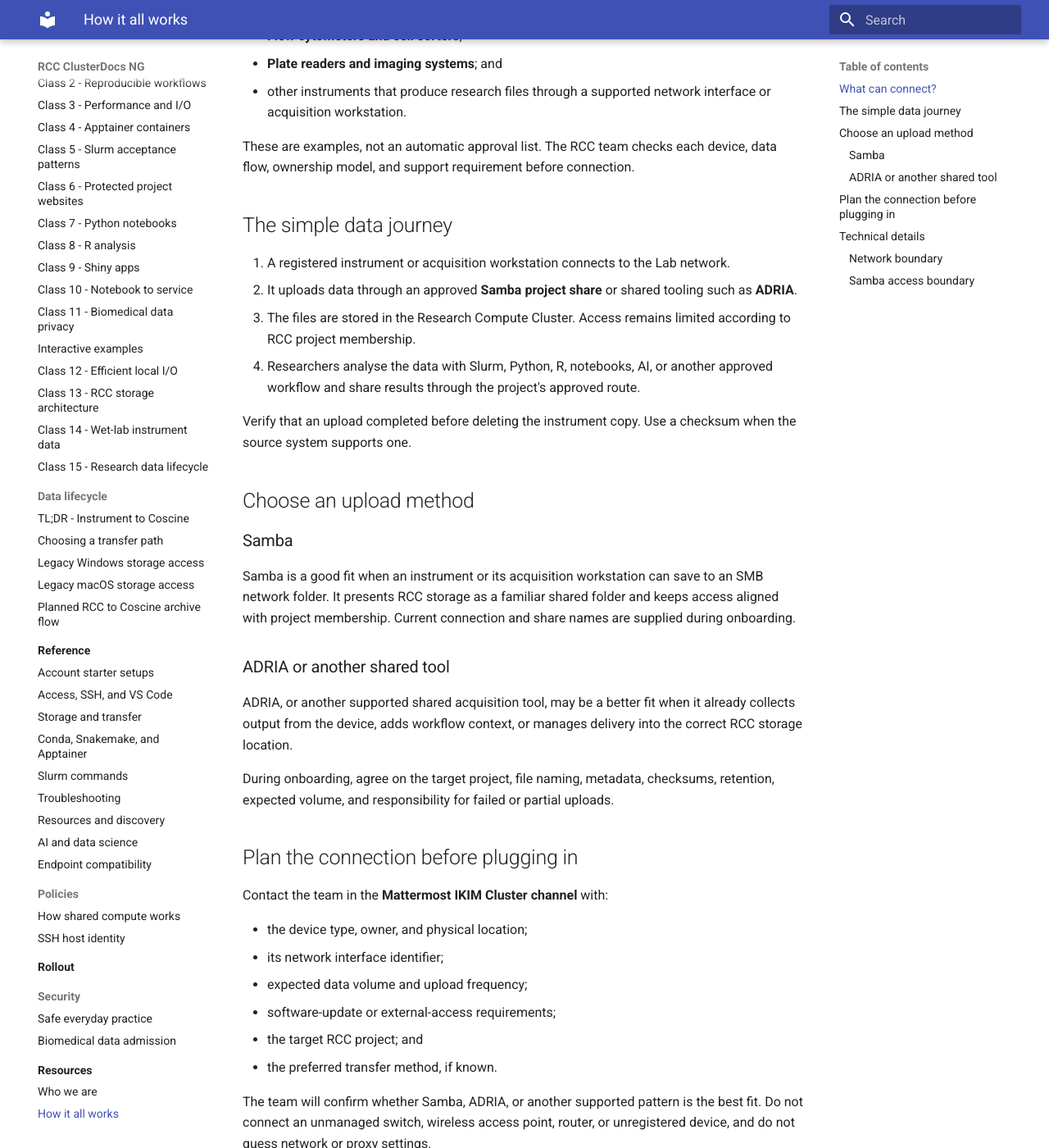
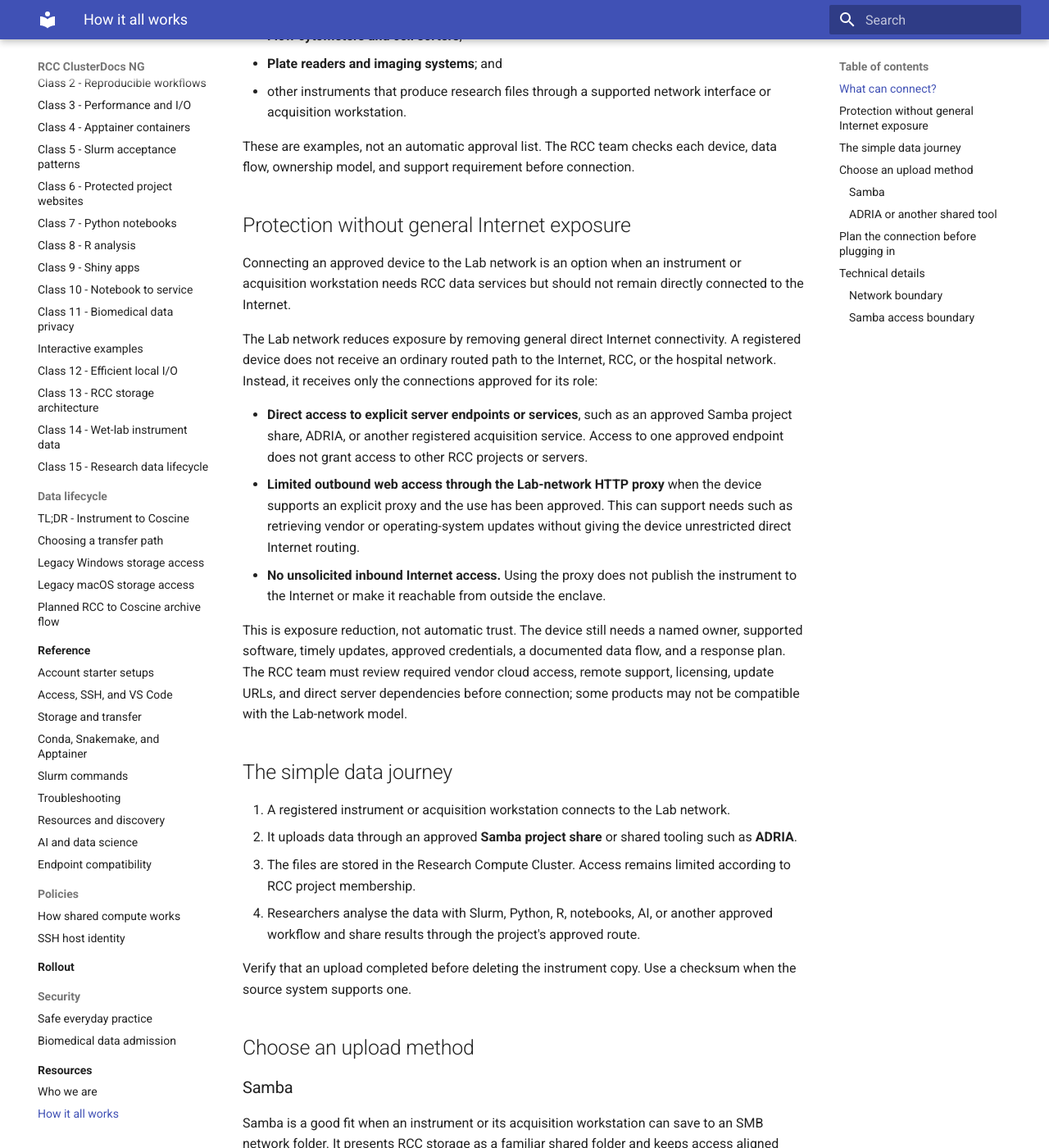
Before and after one commit to IKIM-Essen/ClusterDocs, an MkDocs documentation site: the page built from docs/resources/how-it-all-works.md, in a window 1280 px wide and 1400 px high, scrolled down 774 px. Shown: the whole window at 82% size. Built offline with MkDocs 1.6.1 and Material for MkDocs 9.7.7, drawn with Linux system fonts in a browser that asks for light colours; some of the changed text lies outside the part shown.

Commit message:
Explain protected lab network access

```diff
--- a/docs/resources/how-it-all-works.md
+++ b/docs/resources/how-it-all-works.md
@@ -22,6 +22,36 @@
 
 These are examples, not an automatic approval list. The RCC team checks each
 device, data flow, ownership model, and support requirement before connection.
+
+## Protection without general Internet exposure
+
+Connecting an approved device to the Lab network is an option when an
+instrument or acquisition workstation needs RCC data services but should not
+remain directly connected to the Internet.
+
+The Lab network reduces exposure by removing general direct Internet
+connectivity. A registered device does not receive an ordinary routed path to
+the Internet, RCC, or the hospital network. Instead, it receives only the
+connections approved for its role:
+
+- **Direct access to explicit server endpoints or services**, such as an
+  approved Samba project share, ADRIA, or another registered acquisition
+  service. Access to one approved endpoint does not grant access to other RCC
+  projects or servers.
+- **Limited outbound web access through the Lab-network HTTP proxy** when the
+  device supports an explicit proxy and the use has been approved. This can
+  support needs such as retrieving vendor or operating-system updates without
+  giving the device unrestricted direct Internet routing.
+- **No unsolicited inbound Internet access.** Using the proxy does not publish
+  the instrument to the Internet or make it reachable from outside the
+  enclave.
+
+This is exposure reduction, not automatic trust. The device still needs a
+named owner, supported software, timely updates, approved credentials, a
+documented data flow, and a response plan. The RCC team must review required
+vendor cloud access, remote support, licensing, update URLs, and direct server
+dependencies before connection; some products may not be compatible with the
+Lab-network model.
 
 ## The simple data journey
 
@@ -87,6 +117,10 @@
   outside the enclave.
 - **Samba** and shared tooling such as **ADRIA** provide approved data-transfer
   paths. They are service bridges, not general network routes.
+- Other **explicitly approved direct server endpoints** may be made reachable
+  where a documented instrument workflow requires them. This exception is
+  scoped to those endpoints and does not create general RCC, hospital-network,
+  or Internet access.
 
 Layer 2 connectivity does not make a device trusted. Every instrument still
 needs an owner, an approved use, appropriate configuration, and a supported
```
Also changed, not shown: docs/course/class-14-wet-lab-data-workflows.md (+20 -0 lines), docs/course/class-15-data-lifecycle.md (+1 -1 lines), docs/data/data-lifecycle-tldr.md (+17 -0 lines), docs/data/instrument-data-options.md (+17 -0 lines), 3 other files.
